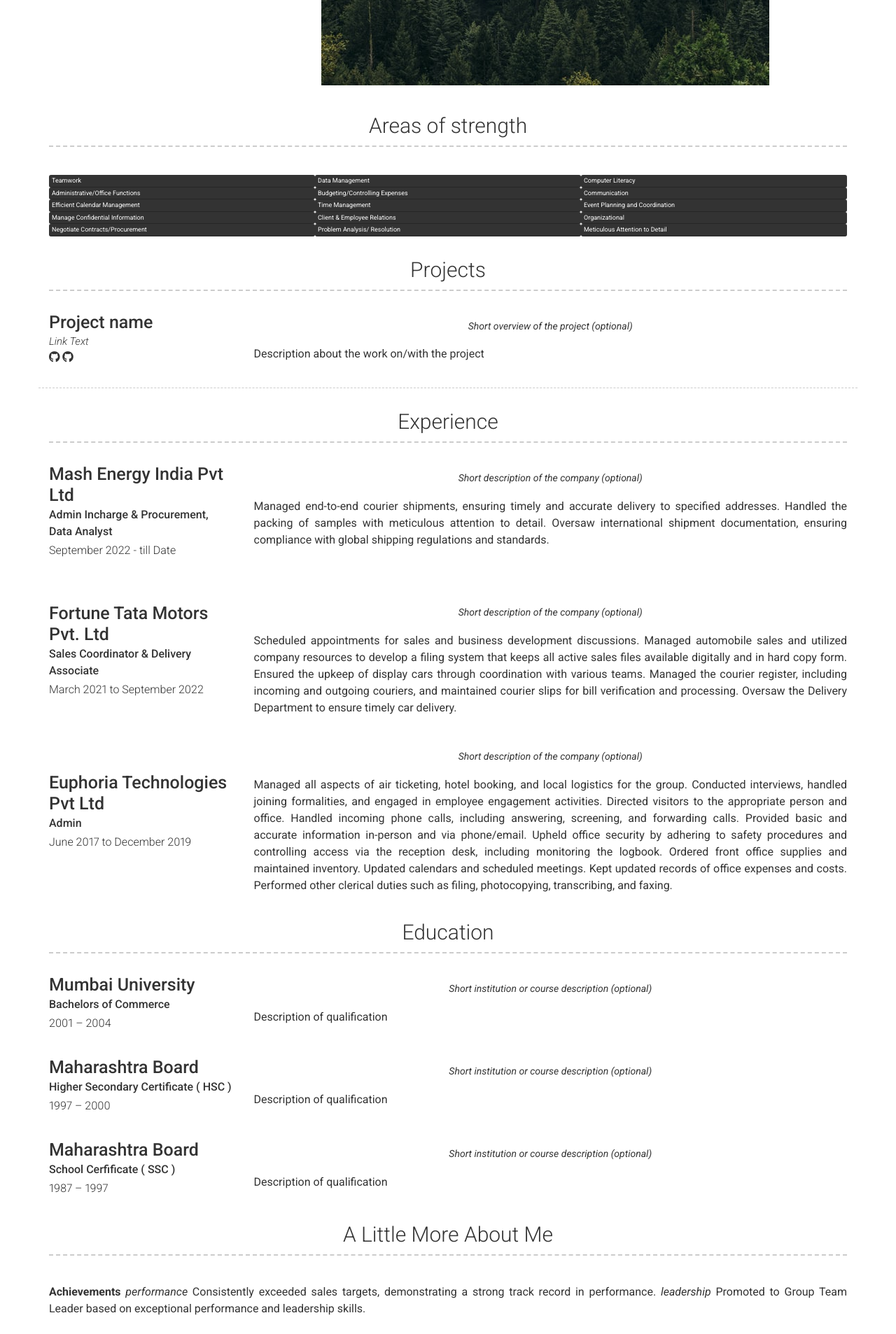
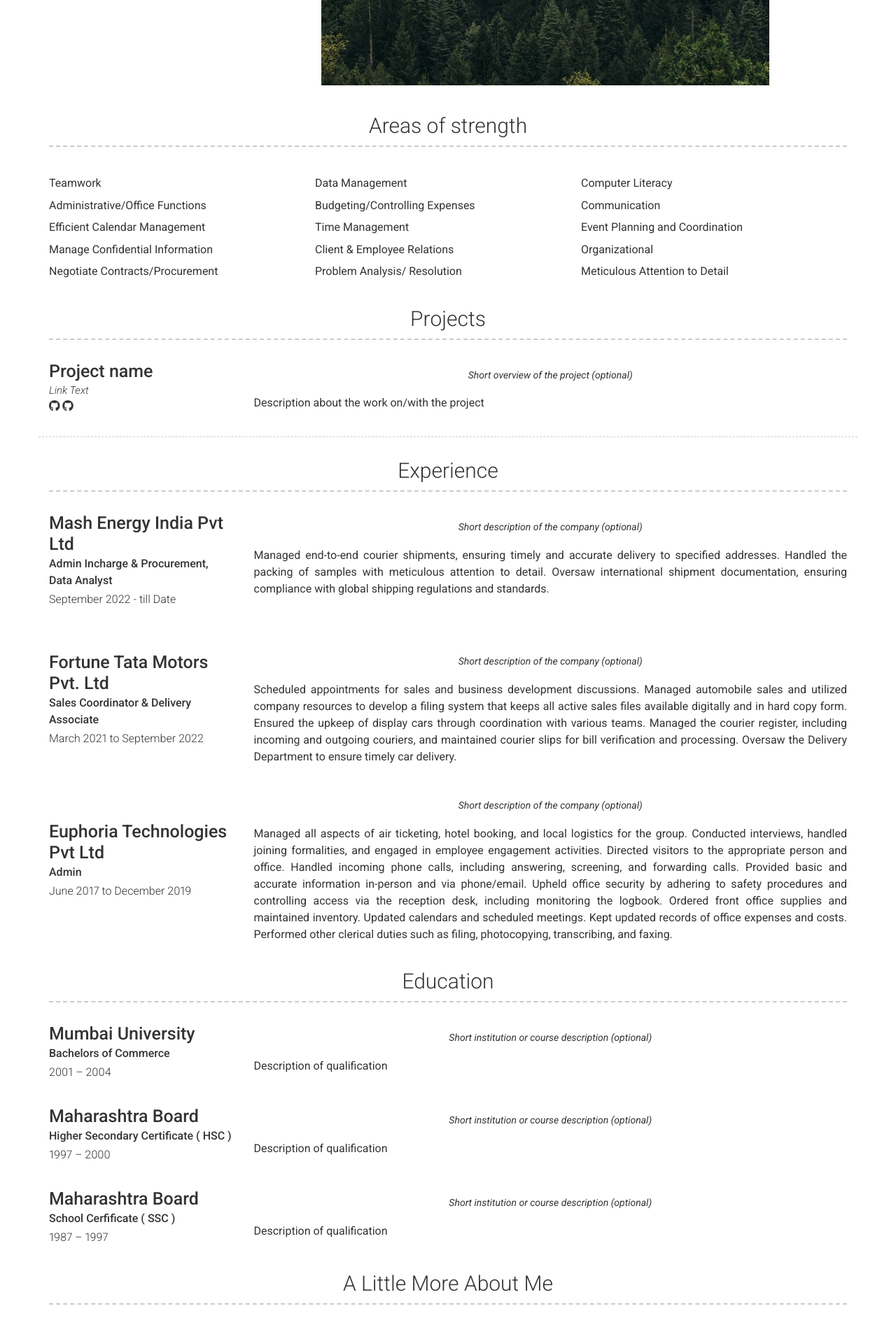
Before and after one commit to helinasangoi/myresume, a Jekyll site: the page built from index.md, in a window 1280 px wide. Shown: the part 981-2888 px from the top of the page at 70% size. Built offline with Jekyll 4.4.1, drawn with Linux system fonts in a browser that asks for light colours; nearby versions of some CDN libraries.

Commit message:
Update section-column.html

```diff
--- a/_includes/section-column.html
+++ b/_includes/section-column.html
@@ -1,7 +1,7 @@
 <div class="grid-flow">
     {% for item in include.content %}
         {% for each in item.field %}
-            <mark>{{ each.name }}</mark>
+            <p>{{ each.name }}</p>
         {% endfor %}
     {% endfor %}
 </div>
```
